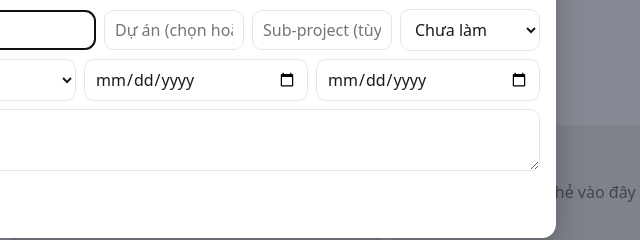
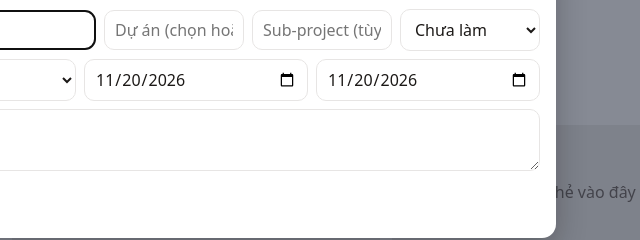
Before and after one commit to levanthanhdut/My-Work-n-Life, a plain HTML site: page index.html in a window 1280 px wide. Both pictures are taken after typing "Sample" into the empty fields and a click on the button "+ Thêm công việc". Shown: the part 302-542 px from the top of the page, 444-1084 px from the left. Drawn offline with Linux system fonts and the light colour scheme.

Commit message:
Update index.html

```diff
--- a/index.html
+++ b/index.html
@@ -386,7 +386,10 @@
 
   const $ = id => document.getElementById(id);
   const esc = s => String(s ?? '').replace(/[&<>"']/g, c => ({'&':'&amp;','<':'&lt;','>':'&gt;','"':'&quot;',"'":'&#39;'}[c]));
-  const today = () => new Date().toISOString().slice(0,10);
+  const today = () => {
+    const d = new Date();
+    return d.getFullYear() + '-' + String(d.getMonth() + 1).padStart(2, '0') + '-' + String(d.getDate()).padStart(2, '0');
+  };
 
   function normalize(t) {
     return {
@@ -724,7 +727,15 @@
     $('modal').style.display = 'none';
   }
 
-  $('openAdd').onclick = () => { resetForm(); openModal(); };
+  // Mặc định cho công việc mới: ngày hôm nay, dự án và sub-project gần nhất đã dùng
+  function fillNewDefaults() {
+    $('startDate').value = today();
+    $('deadline').value = today();
+    $('project').value = localStorage.getItem('lastProject') || '';
+    $('subProject').value = localStorage.getItem('lastSub') || '';
+    refreshProjectOptions();
+  }
+  $('openAdd').onclick = () => { resetForm(); fillNewDefaults(); openModal(); };
   $('modal').addEventListener('click', e => { if (e.target.id === 'modal') closeModal(); });
   document.addEventListener('keydown', e => { if (e.key === 'Escape' && $('modal').style.display !== 'none') closeModal(); });
 
@@ -750,6 +761,8 @@
     } else {
       tasks.push({ id: Date.now().toString(36) + Math.random().toString(36).slice(2,6), ...data });
     }
+    localStorage.setItem('lastProject', data.project);
+    localStorage.setItem('lastSub', data.subProject);
     closeModal();
     persist();
   };
```
